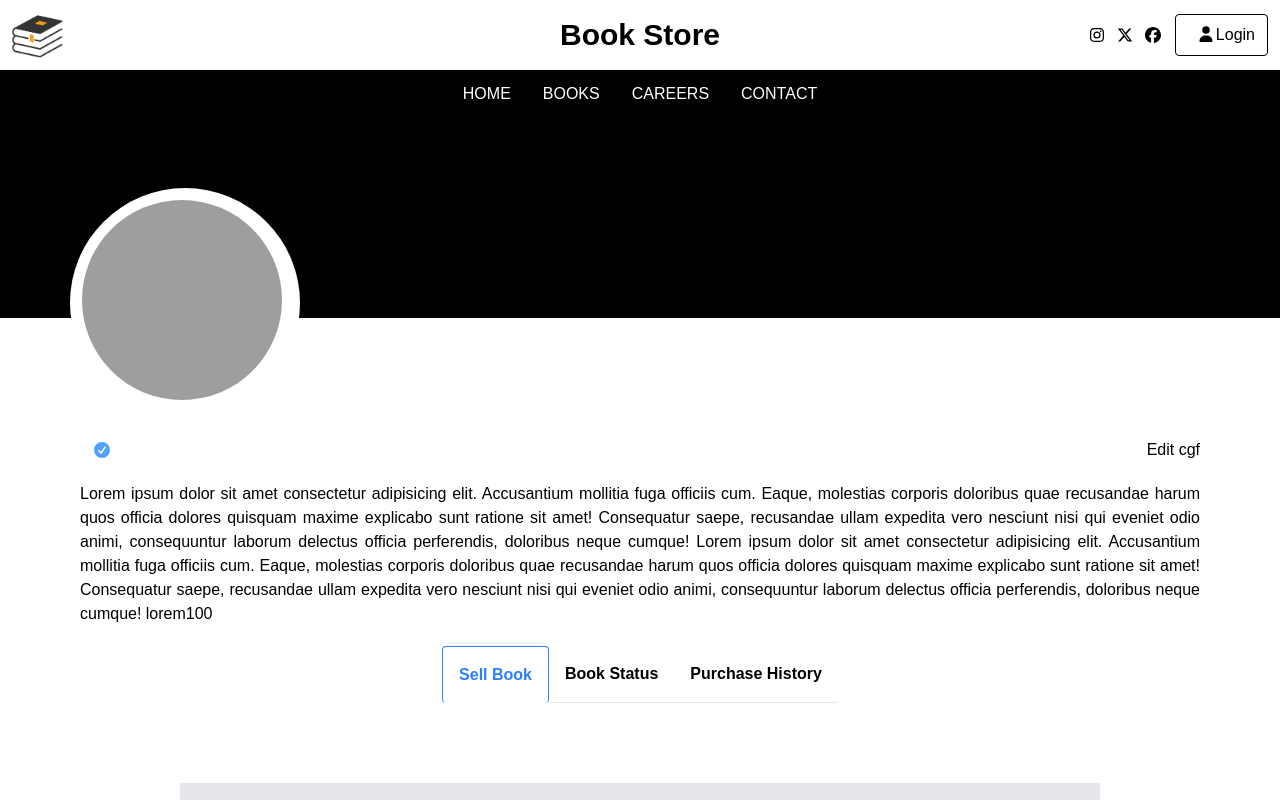
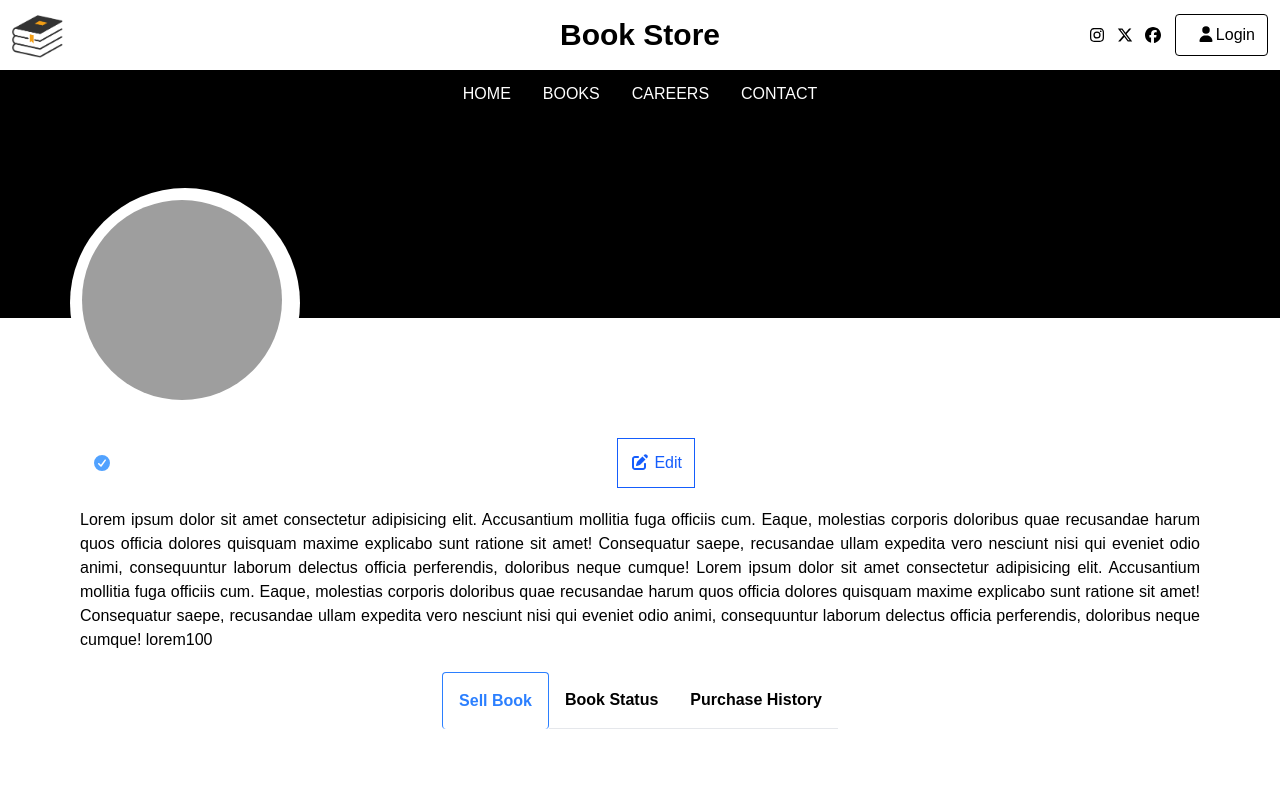
Before and after one commit to hareeshvs72/FrontEnd-BookStore, a React (Vite) app: page /profile in a window 1280 px wide. Shown: the top 800 px of the page. Built offline with nearby package versions, Linux system fonts and the light colour scheme; grey boxes are pictures that could not be loaded; a web font is replaced by a local one.

Commit message:
edit complete

```diff
--- a/src/Pages/Auth.jsx
+++ b/src/Pages/Auth.jsx
@@ -5,7 +5,6 @@ import { Link, useNavigate } from 'react-router-dom'
 import { toast, ToastContainer } from 'react-toastify'
 import { googleLoginApi, loginApi, registerApi } from '../services/allAPI'
 import { GoogleLogin } from '@react-oauth/google'
-import { GoogleOAuthProvider } from '@react-oauth/google';
 import {jwtDecode} from 'jwt-decode'
 
 function Auth({ register }) {
--- a/src/Users/Components/Edit.jsx
+++ b/src/Users/Components/Edit.jsx
@@ -1,8 +1,156 @@
+import { faEdit, faL, faPen, faXmark } from '@fortawesome/free-solid-svg-icons'
+import { FontAwesomeIcon } from '@fortawesome/react-fontawesome'
 import React from 'react'
+import { useEffect } from 'react'
+import { useState } from 'react'
+import { toast, ToastContainer } from 'react-toastify'
+import SERVERURL from '../../services/serverURL'
+import { updateUserProfileApi } from '../../services/allAPI'
 
 function Edit() {
+  const [offCanvaseStatus, setOffCanvasStatus] =  useState(false)
+    const [userDetails, setUserDetails] = useState({
+      username: '',
+      password: '',
+      cPassword:"",
+      bio:"",
+      profile:"",
+      role:''
+    })
+    const [token ,setToken] = useState("")
+    const [existingProfile ,setExistingProfile] =useState("")
+    const [preview,setPreview] = useState("")
+
+    useEffect(()=>{
+      if(sessionStorage.getItem("token")){
+        const userToken = sessionStorage.getItem("token")
+        setToken(userToken)
+        const user = JSON.parse(sessionStorage.getItem("users"))
+        setUserDetails({username:user.username,password:user.password,cPassword:user.password,bio:user.bio,role:user.role})
+        setExistingProfile(user.profile)
+      }
+
+
+    },[])
+    const handilePictureUpload = (e)=>{
+           setUserDetails({...userDetails,profile:e.target.files[0]})
+           const url = URL.createObjectURL(e.target.files[0])
+           setPreview(url)
+    }
+    const handileReset = ()=>{
+       const user = JSON.parse(sessionStorage.getItem("users"))
+        setUserDetails({username:user.username,password:user.password,cPassword:user.password,bio:user.bio,role:user.role})
+        setExistingProfile(user.profile)
+        setPreview("")
+    }
+    const handileUpdate = async()=>{
+     const {username,password,cPassword,profile,bio} = userDetails
+     if(!username || !password || !cPassword || !bio){
+      toast.info("Please Fill The Form Completely")
+     }
+     else{
+      if(password != cPassword){
+        toast.warning("password and Confirm passsword must be same")
+      }
+      else{
+        const reqHeader = {
+        "Authorization": `Bearer ${token}`
+      }
+      const reqBody = new FormData()
+      if (preview){
+       for(let key in userDetails){
+        reqBody.append(key,userDetails[key])
+       }
+       const result =  await updateUserProfileApi(reqBody,reqHeader)
+       if(result.status == 200){
+        toast.success("profile Updation Sucessfully !!!")
+        sessionStorage.setItem("users",JSON.stringify(result.data))
+        handileReset()
+        setOffCanvasStatus(false)
+       }
+       else{
+        toast.error("smoething Went Wrong")
+        console.log(result);
+
+       }
+      }else{
+           const result =  await updateUserProfileApi(reqBody,reqHeader)
+       if(result.status == 200){
+        toast.success("profile Updation Sucessfully !!!")
+        sessionStorage.setItem("users",JSON.stringify(result.data))
+        handileReset()
+        setOffCanvasStatus(false)
+       }
+         else{
+        toast.error("smoething Went Wrong")
+        console.log(result);
+
+       }
+      }
+      }
+     }
+    }
   return (
-    <div>Edit cgf</div>
+  <>
+      <>
+        <button onClick={()=>setOffCanvasStatus(true)} className='text-blue-600 border border-blue-600 p-3 hover:text-white'>
+          <FontAwesomeIcon icon={faEdit}/> Edit
+        </button>
+       { offCanvaseStatus &&
+        <div>
+          <div className="fixed bg-gray-500/75 w-full h-full inset-0 transition-opacity ">
+             <div className="bg-white h-full w-90 z-50 fixed top-0 left-0">
+              <div className="bg-gray-900 px-3 py-4 flex justify-between text-white text-2xl items-center">
+                <h1>Edit User Profile</h1>
+                <FontAwesomeIcon icon={faXmark} onClick={()=>setOffCanvasStatus(false)} />
+              </div>
+              <div className="flex justify-center items-center flex-col my-5 ">
+                <label htmlFor="profilepic">
+                  <input onChange={(e)=>handilePictureUpload(e)} type="file" id='profilepic' style={{display:"none"}}/>
+                  {
+                  existingProfile ==" "?
+                   <img style={{width:'100px',height:'100px',borderRadius:'50%'}} src={preview? preview :"https://cdn-icons-png.flaticon.com/512/219/219988.png"} alt="profile" />
+                  : existingProfile.startsWith("https://lh3.googleusercontent.com/")?
+                  <img style={{width:'100px',height:'100px',borderRadius:'50%'}} src={preview? preview :existingProfile} alt="profile" />
+                  :
+                  <img style={{width:'100px',height:'100px',borderRadius:'50%'}} src=
+                  {preview? preview :`${SERVERURL}/uploads/${existingProfile}`} alt="profile" />
+                  }
+
+                  <button className="bg-yellow-300 z-53 fixed text-white py-2 px-3 rounded" style={{marginLeft:'70px',marginTop:'-30px'}}>
+                    <FontAwesomeIcon icon={faPen}  />
+                  </button>
+                </label>
+                <div className="mt-5 px-5 w-full">
+                  <input value={userDetails.username} onChange={e=>setUserDetails({...userDetails,username:e.target.value})} placeholder='username' type="text" className='w-full border border-gray-300 placeholder-gray-200 p-2 rounded' />
+                </div>
+                <div className="mt-5 px-5 w-full">
+                  <input value={userDetails.password} onChange={e=>setUserDetails({...userDetails,password:e.target.value})}placeholder='Password' type="text" className='w-full border border-gray-300 placeholder-gray-200 p-2 rounded' />
+                </div>
+                <div className="mt-5 px-5 w-full">
+                  <input value={userDetails.cPassword}  onChange={e=>setUserDetails({...userDetails,cPassword:e.target.value})}placeholder='Confirm Password' type="text" className='w-full border border-gray-300 placeholder-gray-200 p-2 rounded' />
+                </div>
+                <div className="mt-5 px-5 w-full">
+                  <textarea value={userDetails.bio}  onChange={e=>setUserDetails({...userDetails,bio:e.target.value})}  placeholder='Bio' type="text" className='w-full border border-gray-300 placeholder-gray-200 p-2 rounded' />
+                </div>
+                <div className="flex justify-end w-full px-5 mt-10">
+                  <button className="bg-amber-600 text-white rounded py-3 px-4 hover:text-amber-600 hover:bg-white border-2 border-black" onClick={handileReset} >Reset</button>
+                  <button onClick={handileUpdate} className=" mx-2 bg-green-600 text-white rounded py-3 px-4 hover:text-green-600 hover:bg-white border-2 border-black" >Update</button>
+                </div>
+              </div>
+             </div>
+          </div>
+        </div>}
+
+         </>
+          <ToastContainer
+          position="top-right"
+          autoClose={3000}
+          pauseOnHover
+          theme="colored"
+
+        />
+  </>
   )
 }
 
--- a/src/Users/Components/Header.jsx
+++ b/src/Users/Components/Header.jsx
@@ -3,6 +3,7 @@ import { faAddressCard, faBars, faPowerOff, faUser } from '@fortawesome/free-sol
 import { FontAwesomeIcon } from '@fortawesome/react-fontawesome'
 import React, { useEffect, useState } from 'react'
 import { Link, useNavigate } from 'react-router-dom'
+import SERVERURL from '../../services/serverURL'
 
 function Header() {
   const [listStatus , setListStatus] = useState(false)
@@ -64,7 +65,7 @@ function Header() {
                 <div className='relative inline-block text-left'>
 
                       <button type='button' onClick={()=>setDropDownStatus(!dropDownStatus)} className='w-full bg-white px-2 py-2 shadow-xs hover:bg-gray-50 '>
-                        <img src={userDp == "" ? "https://cdn-icons-png.flaticon.com/512/219/219988.png" : userDp.startsWith("https://lh3.googleusercontent.com/")?userDp : "https://cdn-icons-png.flaticon.com/512/219/219988.png" } width={'40px'} height={'40px'}  style={{borderRadius:'50%'}} alt="user Dp" />
+                        <img src={userDp == "" ? "https://cdn-icons-png.flaticon.com/512/219/219988.png" : userDp.startsWith("https://lh3.googleusercontent.com/")?userDp : `${SERVERURL}/uploads/${userDp}`  } width={'40px'} height={'40px'}  style={{borderRadius:'50%'}} alt="user Dp" />
                       </button>
                       { dropDownStatus &&
                         <div className='absolute right-0 px-4 z-10 mt-2 w-40 origin-top-right rounded-md bg-white shadow-lg ring-1 ring-black/5 focus:outline-hidden'>
@@ -97,7 +98,7 @@ function Header() {
                 <div className='relative inline-block text-left'>
 
                       <button type='button' onClick={()=>setDropDownStatus(!dropDownStatus)} className='w-full bg-white px-2 py-2 shadow-xs hover:bg-gray-50 '>
-                        <img src={userDp == "" ? "https://cdn-icons-png.flaticon.com/512/219/219988.png" : userDp.startsWith("https://lh3.googleusercontent.com/")?userDp : "https://cdn-icons-png.flaticon.com/512/219/219988.png" } width={'40px'} height={'40px'}  style={{borderRadius:'50%'}} alt="user Dp" />
+                        <img src={userDp == "" ? "https://cdn-icons-png.flaticon.com/512/219/219988.png" : userDp.startsWith("https://lh3.googleusercontent.com/")?userDp : `${SERVERURL}/uploads/${userDp}`  } width={'40px'} height={'40px'}  style={{borderRadius:'50%'}} alt="user Dp" />
                       </button>
                       { dropDownStatus &&
                         <div className='absolute right-0 px-4 z-10 mt-2 w-40 origin-top-right rounded-md bg-white shadow-lg ring-1 ring-black/5 focus:outline-hidden'>
--- a/src/Users/pages/Profile.jsx
+++ b/src/Users/pages/Profile.jsx
@@ -7,6 +7,7 @@ import { toast, ToastContainer } from 'react-toastify'
 import { addBookApi, getAllUSerPurchasedBooks, getAllUserUploadBooksApi, removeUserUploadedBooks } from '../../services/allAPI'
 import { use } from 'react'
 import Edit from '../Components/Edit'
+import SERVERURL  from '../../services/serverURL'
 
 function Profile() {
   const [sellBookStatus, setSellBookStatus] = useState(true)
@@ -35,9 +36,14 @@ function Profile() {
       setToken(sessionStorage.getItem('token'))
       const user = JSON.parse(sessionStorage.getItem("users"))
       setUserName(user.username)
-      setuserDp(user.Profile)
+      setuserDp(user.profile)
     }
   }, [])
+console.log(userName);
+console.log(userDp);
+
+
+
 
   useEffect(()=>{
       if(bookStatus == true){
@@ -187,7 +193,7 @@ function Profile() {
 
         </div>
         <div className="bg-white p-3" style={{ width: '230px', height: '230px', borderRadius: '50%', marginLeft: '70px', marginTop: '-130px' }}>
-          <img style={{ width: '200px', height: '200px', borderRadius: '50%' }} src={userDp == "" ? "https://cdn-icons-png.flaticon.com/512/219/219988.png" : userDp }alt="profic picture" />
+       <img style={{ width: '200px', height: '200px', borderRadius: '50%' }} src={userDp == "" ? "https://cdn-icons-png.flaticon.com/512/219/219988.png" : userDp.startsWith("https://lh3.googleusercontent.com/")?userDp : `${SERVERURL}/uploads/${userDp}`  } width={'40px'} height={'40px'}  alt="user Dp" />
         </div>
         <div className="md:flex px-20 justify-between mt-5">
           <div className="flex justify-center items-center">
--- a/src/services/allAPI.js
+++ b/src/services/allAPI.js
@@ -59,4 +59,8 @@ export const removeUserUploadedBooks = async(bookId,reqHeader)=>{
 }
 
 
-// profile Update
+//user profile Update
+
+export const updateUserProfileApi = async(reqBody,reqHeader)=>{
+  return await  commonApi("PUT",`${SERVERURL}/user-profile/edit`,reqBody,reqHeader)
+}
```
